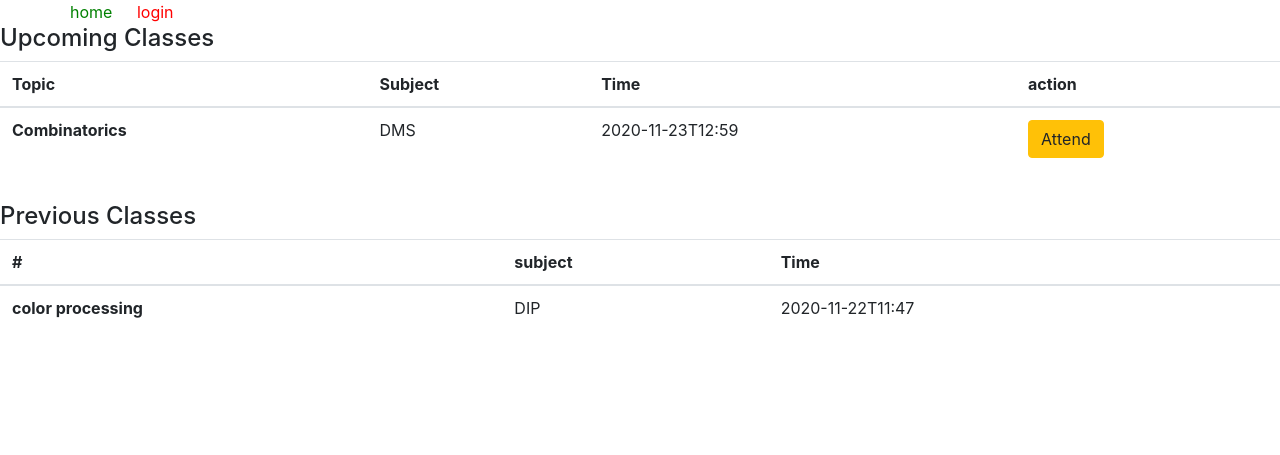
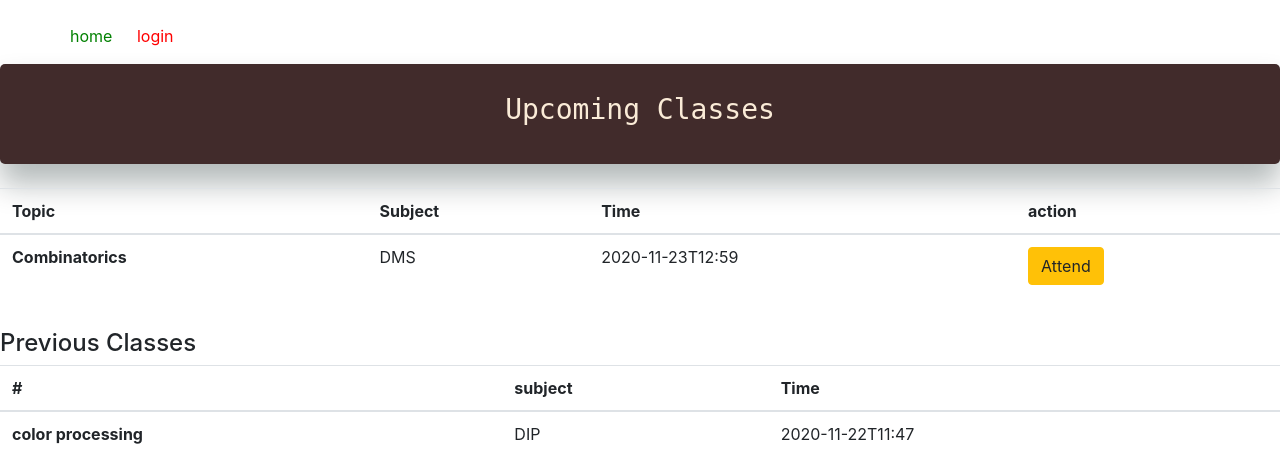
Before and after one commit to maze-runnar/addverb, a Flask app: page /current-classes in a window 1280 px wide. Shown: the top 455 px of the page. Run offline with Flask 2, Linux system fonts and the light colour scheme; data comes from the database, SQL or seed files in the repository; some libraries are stand-ins or nearby versions.

Commit message:
updating

```diff
--- a/templates/base.html
+++ b/templates/base.html
@@ -2,6 +2,7 @@
 <script src="https://code.jquery.com/jquery-3.3.1.slim.min.js" integrity="sha384-q8i/X+965DzO0rT7abK41JStQIAqVgRVzpbzo5smXKp4YfRvH+8abtTE1Pi6jizo" crossorigin="anonymous"></script>
 <script src="https://cdnjs.cloudflare.com/ajax/libs/popper.js/1.14.3/umd/popper.min.js" integrity="sha384-ZMP7rVo3mIykV+2+9J3UJ46jBk0WLaUAdn689aCwoqbBJiSnjAK/l8WvCWPIPm49" crossorigin="anonymous"></script>
 <script src="https://stackpath.bootstrapcdn.com/bootstrap/4.1.3/js/bootstrap.min.js" integrity="sha384-ChfqqxuZUCnJSK3+MXmPNIyE6ZbWh2IMqE241rYiqJxyMiZ6OW/JmZQ5stwEULTy" crossorigin="anonymous"></script>
+<br>
 <a href="/" style="color:green;margin-left:50px; padding:20px"> home </a>
 {% if session["logged_in"] or session["teacher_logged_in"] %}
     <a href="/logout" style="color:red;"> logout </a>
--- a/templates/todayclass.html
+++ b/templates/todayclass.html
@@ -1,5 +1,10 @@
 {% include "base.html" %}
-<h4> Upcoming Classes</h4>
+<Div style=" margin-top: 2vh; margin-bottom: 3vh; background-color: rgb(65, 43, 43); color: antiquewhite; box-shadow: 0 20px 30px 0 rgba(1, 24, 24, 0.3);
+    padding: 5px;
+    border: inherit;
+    border-radius: 5px;" class="heading">
+  <h3 style="padding-top: 3vh; padding-bottom: 3vh; text-align: center; font-family: monospace;" > Upcoming Classes</h3>
+</Div>
 <table class="table table-hover">
   <thead>
     <tr>
```
